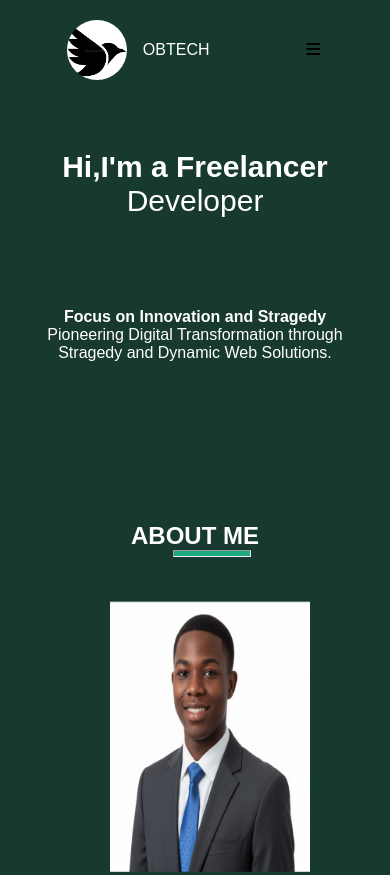
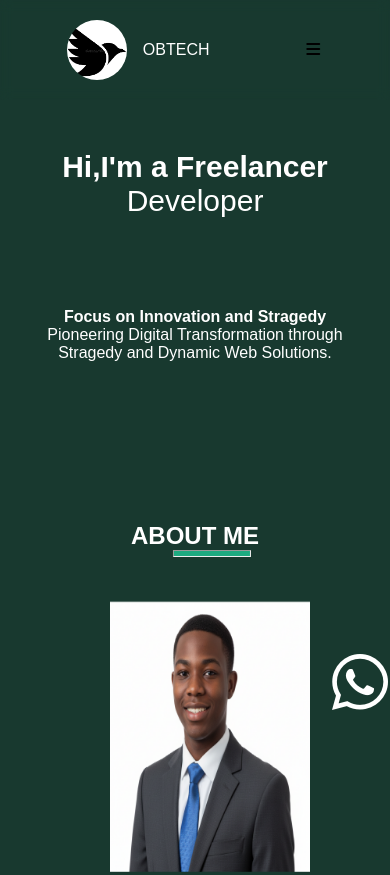
Before and after one commit to obtech4321/portfoilo, a plain HTML site: page index.html in a window 390 px wide. Shown: the top 875 px of the page. Drawn offline with Linux system fonts and the light colour scheme.

Commit message:
update files

```diff
--- a/index.html
+++ b/index.html
@@ -32,9 +32,9 @@
                     <i class="fa-solid fa-bars"></i>
                 </div>
             </div>
-            <!-- <div class="what">
+            <div class="what">
                 <a href="https://wa.me/8138846962"><i class="fa-brands fa-whatsapp"></i></a>
-            </div> -->
+            </div>
         </nav>
     </header>
 
--- a/landingpage.css
+++ b/landingpage.css
@@ -44,8 +44,9 @@ body{
     border-radius: 30px;
 }
 .left-side span{
+
     margin: auto;
-    color: #ffffff;
+    color: white;
 }
 .hero-sect ul{
     display: flex;
@@ -94,7 +95,7 @@ body{
 }
 .me2 p{
     font-size: larger;
-    : 50px;
+
 }
 .hero-side{
     background-color: rgba(54, 52, 52, 0.842);
@@ -435,15 +436,25 @@ input, textarea{
     .infoo br{
         display: none;
     }
+    .what i{
+        left: 1100px;
+    }
 
 }
 @media(max-width:882px){
     .skills{
         gap: 2em;
     }
+    .what i{
+        left: 800px;
+        top: 650px;
+    }
 }
 
 @media(max-width:668px){
+    .what i{
+        left: 560px;
+    }
     .ooo{
         padding: 30px;
         padding-top: 200px;
@@ -495,6 +506,9 @@ input, textarea{
         width: 300px;
         height: 300px;
     }
+    .what i{
+        left: 320px;
+    }
 }
 
 
```
